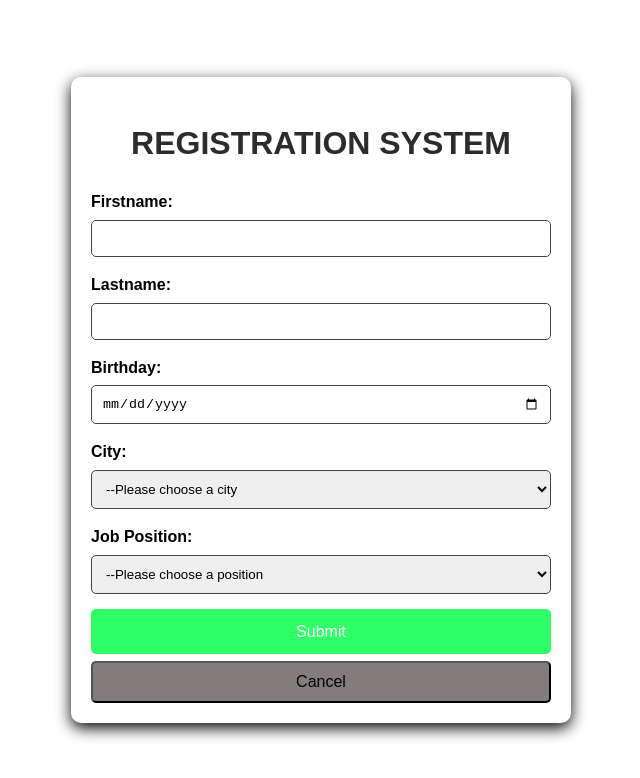
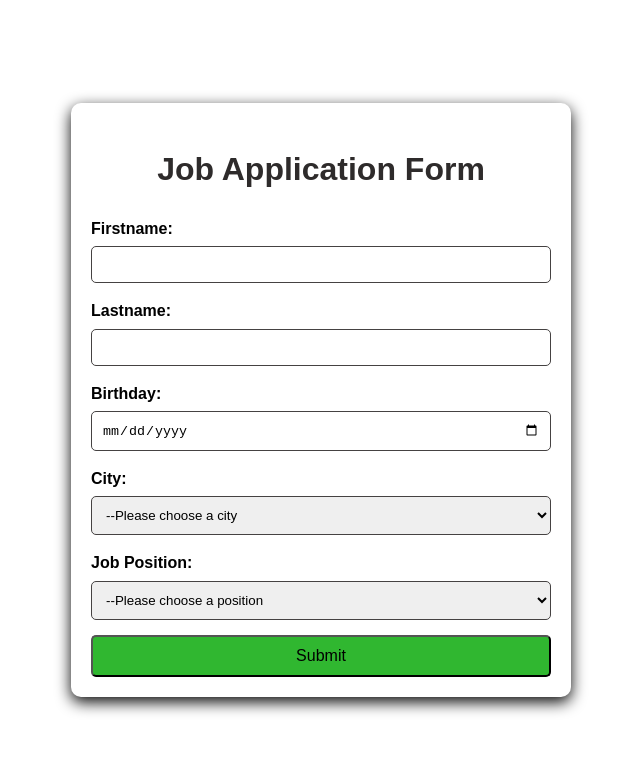
Before and after one commit to umangmehtagit/Registration_system, a plain HTML site: page index.html in a window 1280 px wide. Shown: the whole page, without its empty margins (319-959 px from the left). Drawn offline with Linux system fonts and the light colour scheme.

Commit message:
implemented new design in index.html

```diff
--- a/index.html
+++ b/index.html
@@ -4,13 +4,13 @@
     <meta charset="UTF-8">
     <meta name="viewport" content="width=device-width, initial-scale=1.0">
     <link rel="stylesheet" href="style.css">
-    <title>Registration Form</title>
+    <title>Document</title>
 </head>
 <body>
     <div class="form-container">
 
 
-        <h1>REGISTRATION SYSTEM</h1>
+        <h1>Job Application Form</h1>
         <form>
 
             <div class="form-group">
@@ -35,7 +35,6 @@
                     <option value="">New York</option>
                     <option value="">Los Angeles</option>
                     <option value="">Chicago</option>
-                    <option value="">Charlotte</option>
                 </select>
             </div>
 
@@ -51,8 +50,7 @@
                 </select>
             </div>
 
-            <a id="submitLink" href="confirmation.html">Submit</a>
-            <button id="cancelBtn">Cancel</button>
+            <button type="submit">Submit</button>
 
         </form>
 
```
